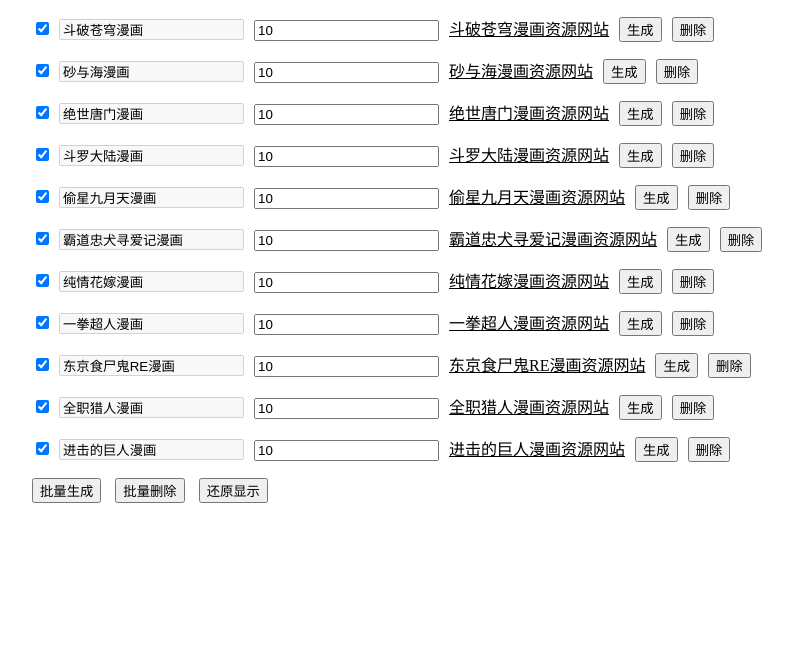
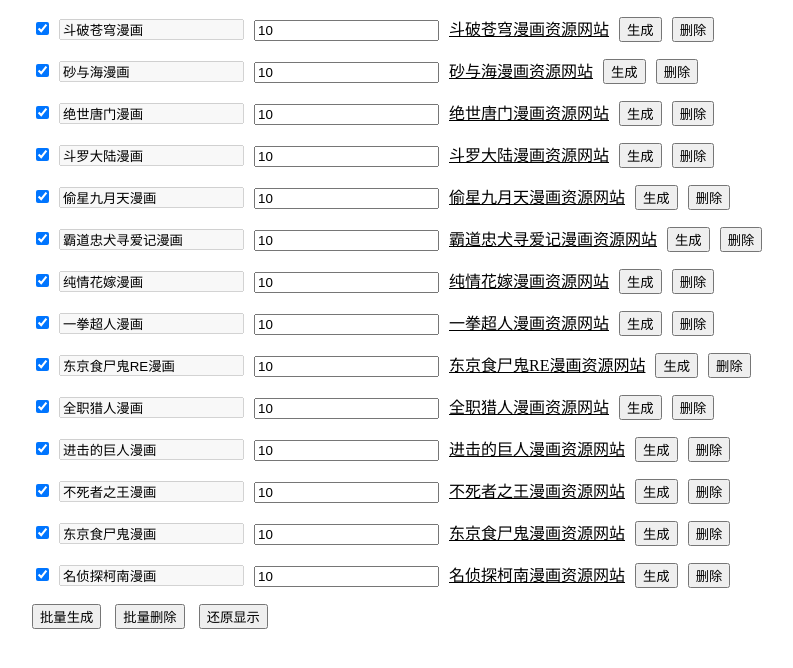
Before and after one commit to jiayouxiaozheng/wordpress, a plain HTML site: page index.html in a window 1280 px wide. Shown: the whole page, without its empty margins (16-809 px from the left). Drawn offline with nearby package versions, Linux system fonts and the light colour scheme.

Commit message:
修改漫画详情js 和 添加漫画

```diff
--- a/json/resource.js
+++ b/json/resource.js
@@ -121,6 +121,36 @@
     	  articleNum:464,
     	  articleListNum:464,
     	  webUrl:"http://juren.feiwan.net/manhua/"
+		},{
+        name:"不死者之王漫画",
+        type:"busizhe",
+        source:"feiwan",
+        imgUrl:[
+            "http://img.feiwan.net/overlord/manhua/"
+        ],
+        articleNum:469,
+        articleListNum:469,
+        webUrl:"http://overlord.feiwan.net/manhua/"
+    },{
+        name:"东京食尸鬼漫画",
+        type:"dongjingshishi",
+        source:"feiwan",
+        imgUrl:[
+            "http://img.feiwan.net/ssg/manhua/"
+        ],
+        articleNum:474,
+        articleListNum:474,
+        webUrl:"http://ssg.feiwan.net/manhua/"
+    },{
+        name:"名侦探柯南漫画",
+        type:"mingzhentan",
+        source:"feiwan",
+        imgUrl:[
+            "http://img.feiwan.net/conan/manhua/"
+        ],
+        articleNum:477,
+        articleListNum:477,
+        webUrl:"http://conan.feiwan.net/manhua/"
     }
 	];
 
```
Also changed, not shown: html/article.html (+20 -3 lines). Lines whose indentation alone changed are shown as unchanged.
